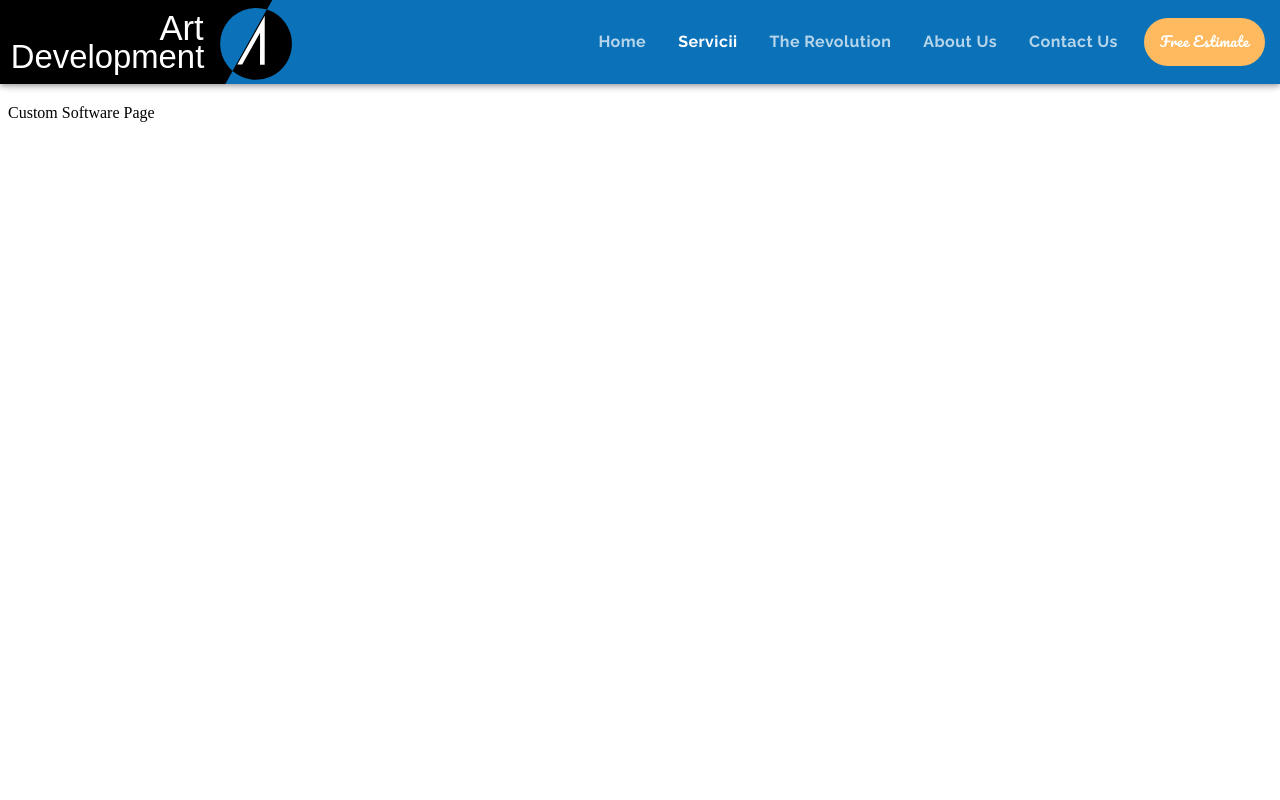
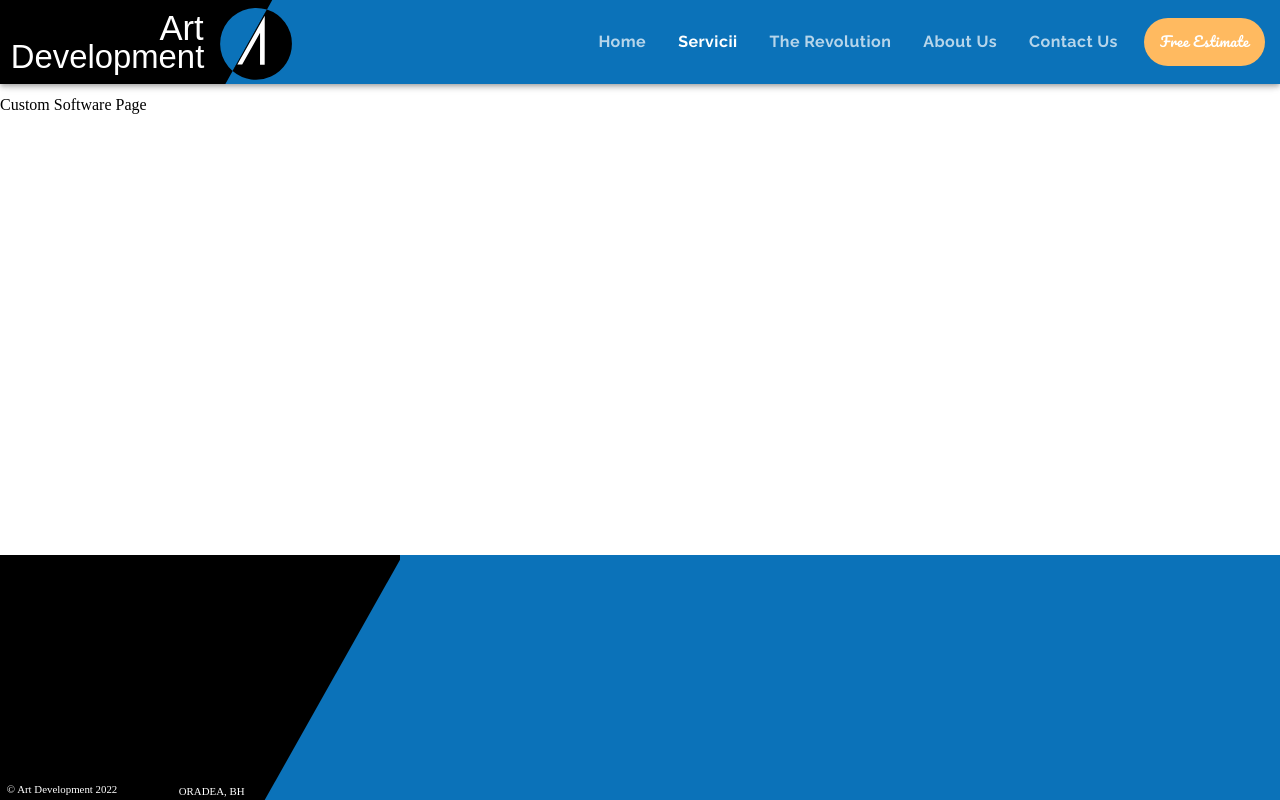
Before and after one commit to nate-mal/natdevelopment, a React (Create React App) app: page /customsoftware in a window 1280 px wide. Built offline with nearby package versions, Linux system fonts and the light colour scheme.

Commit message:
bring drawer backward and basic layout of the footer

```diff
--- a/public/index.html
+++ b/public/index.html
@@ -29,7 +29,7 @@
     -->
     <title>Art Development</title>
   </head>
-  <body>
+  <body style="margin: 0">
     <noscript>You need to enable JavaScript to run this app.</noscript>
     <div id="root"></div>
     <!--
--- a/src/components/App.js
+++ b/src/components/App.js
@@ -1,9 +1,13 @@
+import Header from "./ui/Header";
+import theme1 from "../themes/theme1";
+import Home from "./Home";
+import Footer from "./ui/Footer";
+
 import { ThemeProvider } from "@emotion/react";
 import { BrowserRouter, Routes, Route } from "react-router-dom";
 import { useMemo } from "react";
-import Header from "./ui/Header";
-import theme1 from "../themes/theme1";
-import Home from "./Home";
+import Box from "@mui/material/Box";
+
 function App() {
   const options = useMemo(
     () => [
@@ -45,7 +49,9 @@ function App() {
   const estimate = { name: "Free Estimate", link: "/estimate" };
   return (
     <ThemeProvider theme={theme1}>
-      <div className="App">
+      <Box
+        sx={{ minHeight: "100vh", display: "flex", flexDirection: "column" }}
+      >
         <BrowserRouter>
           <Header options={options} specialOption={estimate} />
           <Routes>
@@ -77,8 +83,9 @@ function App() {
             <Route exact path="/contact" element={<div>Contact Page</div>} />
             <Route exact path="/estimate" element={<div>Estimate Page</div>} />
           </Routes>
+          <Footer />
         </BrowserRouter>
-      </div>
+      </Box>
     </ThemeProvider>
   );
 }
--- a/src/components/ui/Footer.js
+++ b/src/components/ui/Footer.js
@@ -0,0 +1,34 @@
+import footerAdornment from "../../assets/Footer Adornment.svg";
+
+import { useTheme } from "@emotion/react";
+import Box from "@mui/material/Box";
+
+const Footer = () => {
+  const defaultTheme = useTheme();
+  return (
+    <Box
+      component="footer"
+      sx={(theme) => {
+        return {
+          backgroundColor: theme.palette.primary.main,
+          marginTop: "auto",
+          zIndex: defaultTheme.zIndex.appBar,
+          position: "relative",
+        };
+      }}
+    >
+      <Box
+        component="img"
+        src={footerAdornment}
+        sx={{
+          width: "25rem",
+          [defaultTheme.breakpoints.down("md")]: { width: "20rem" },
+          [defaultTheme.breakpoints.down("sm")]: { width: "10rem" },
+          verticalAlign: "bottom",
+        }}
+      />
+    </Box>
+  );
+};
+
+export default Footer;
--- a/src/components/ui/Header.js
+++ b/src/components/ui/Header.js
@@ -13,6 +13,7 @@ import Menu from "@mui/material/Menu";
 import MenuItem from "@mui/material/MenuItem";
 import SwipeableDrawer from "@mui/material/SwipeableDrawer";
 import MenuIcon from "@mui/icons-material/Menu";
+import CloseIcon from "@mui/icons-material/Close";
 import List from "@mui/material/List";
 import ListItem from "@mui/material/ListItem";
 import ListItemText from "@mui/material/ListItemText";
@@ -189,10 +190,19 @@ const Header = ({ options, specialOption }) => {
         onOpen={() => setOpenDrawer(true)}
         sx={(theme) => {
           return {
+            zIndex: defaultTheme.zIndex.appBar - 1,
             "& .MuiPaper-root": { backgroundColor: theme.palette.common.blue },
           };
         }}
       >
+        <Box
+          sx={(theme) => ({
+            ...defaultTheme.mixins.toolbar,
+            [defaultTheme.breakpoints.up("md")]: { marginBottom: "2em" },
+            [defaultTheme.breakpoints.down("md")]: { marginBottom: "1.5em" },
+            [defaultTheme.breakpoints.down("sm")]: { marginBottom: "1em" },
+          })}
+        />
         <List
           disablePadding
           sx={(theme) => {
@@ -321,7 +331,11 @@ const Header = ({ options, specialOption }) => {
         onClick={() => setOpenDrawer(!openDrawer)}
         disableRipple
       >
-        <MenuIcon sx={{ height: "50px", width: "50px" }} />
+        {openDrawer ? (
+          <CloseIcon sx={{ height: "50px", width: "50px" }} />
+        ) : (
+          <MenuIcon sx={{ height: "50px", width: "50px" }} />
+        )}
       </IconButton>
     </>
   );
@@ -378,7 +392,7 @@ const Header = ({ options, specialOption }) => {
       </AppBar>
       <Box
         sx={(theme) => ({
-          ...theme.mixins.toolbar,
+          ...defaultTheme.mixins.toolbar,
           [defaultTheme.breakpoints.up("md")]: { marginBottom: "2em" },
           [defaultTheme.breakpoints.down("md")]: { marginBottom: "1.5em" },
           [defaultTheme.breakpoints.down("sm")]: { marginBottom: "1em" },
```
Also changed, not shown: src/assets/Footer Adornment.svg.
